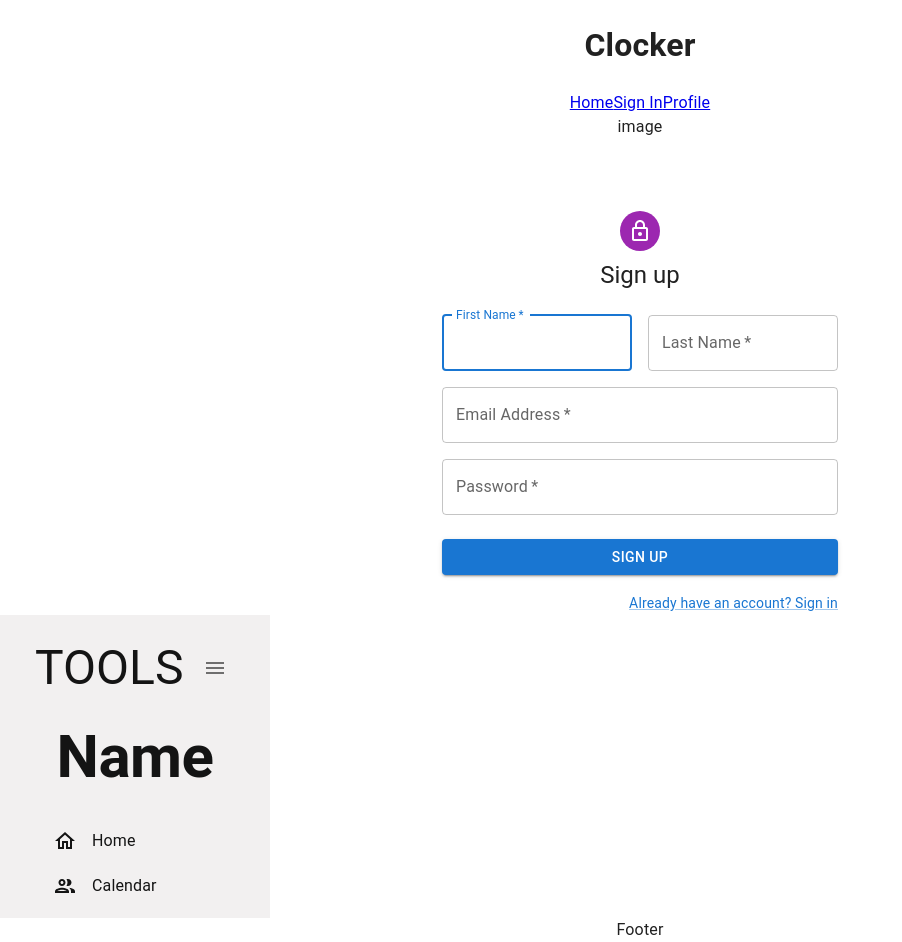
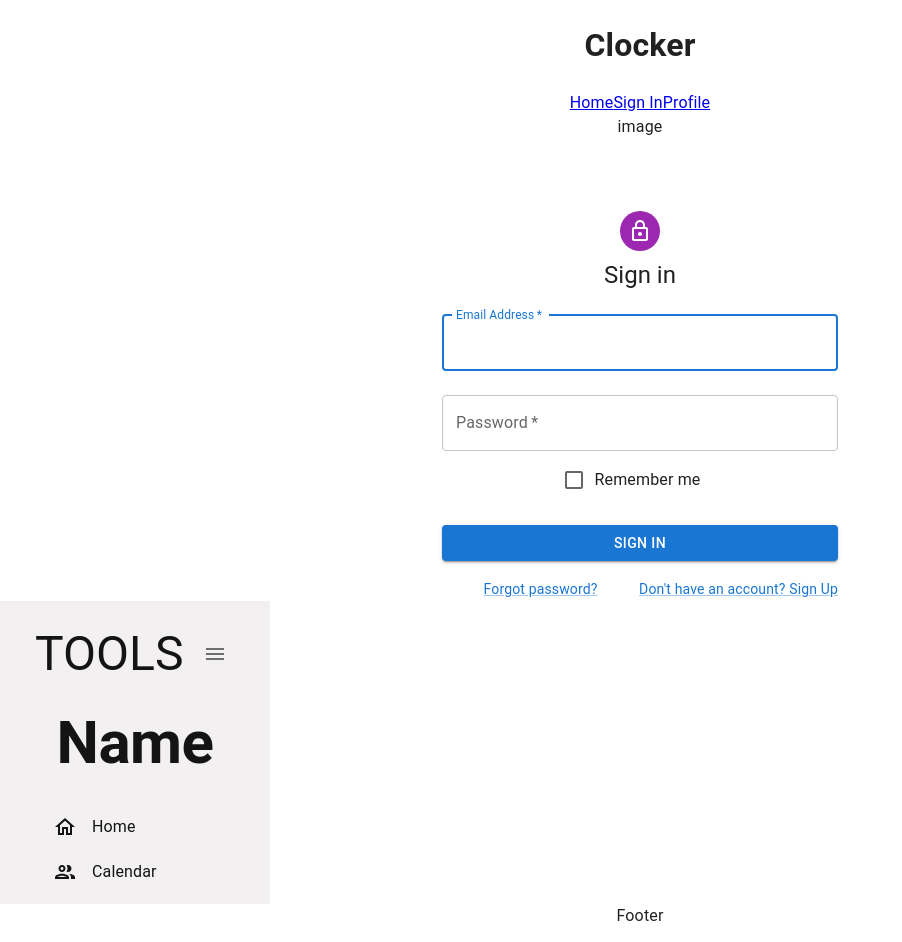
Before and after one commit to dmagic1304/clocker, a React (Create React App) app: page / in a window 1280 px wide. Shown: the whole page, without its empty margins (0-902 px from the left). Built offline with nearby package versions, Linux system fonts and the light colour scheme; no server answers.

Commit message:
WIP: working on getting the total work hours from db

```diff
--- a/src/components/HomePage.js
+++ b/src/components/HomePage.js
@@ -1,12 +1,12 @@
 import React from 'react'
 import Sidebar from './Sidebar'
-import SignUp from './SignUp'
+import SignIn from './SignIn'
 
 export default function HomePage() {
   return (
     <div>
       <span>image</span>
-      <SignUp />
+      <SignIn />
       <Sidebar />
     </div>
   )
```
Also changed, not shown: 1 other file (tests, documents, lock files or other folders).
